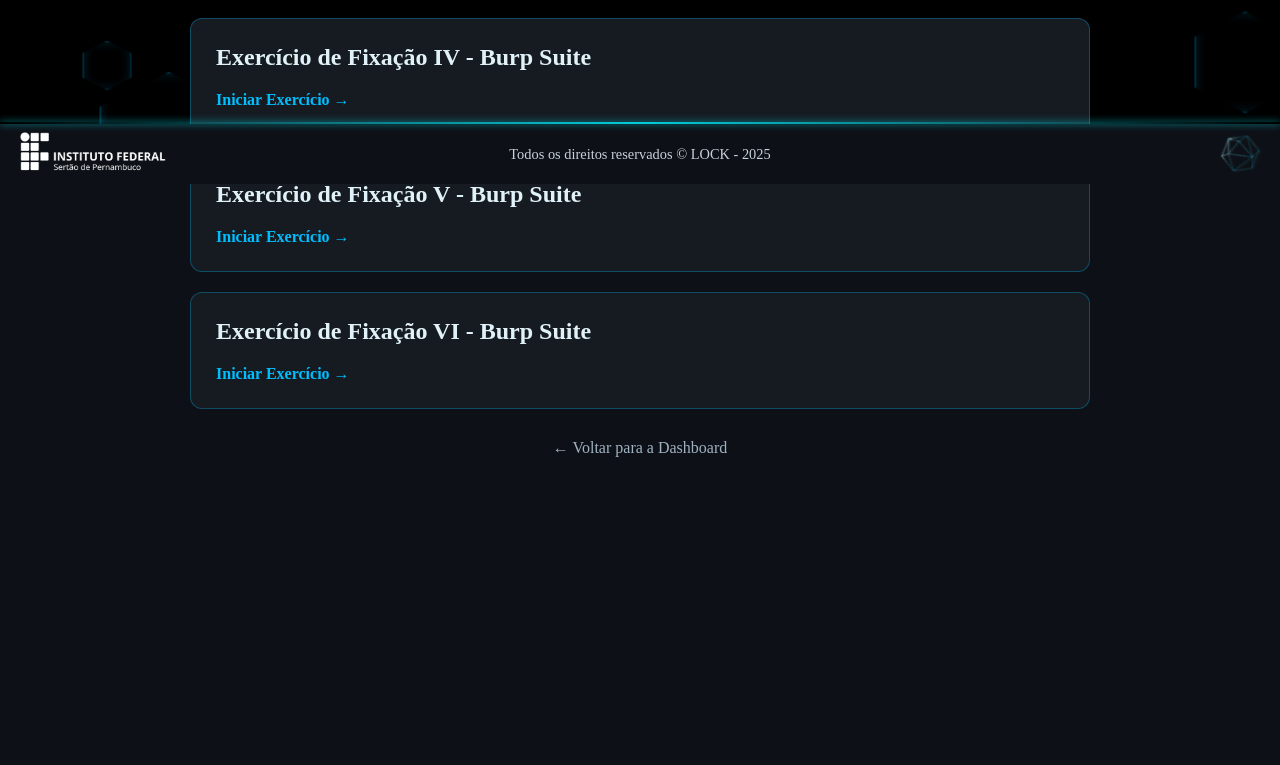
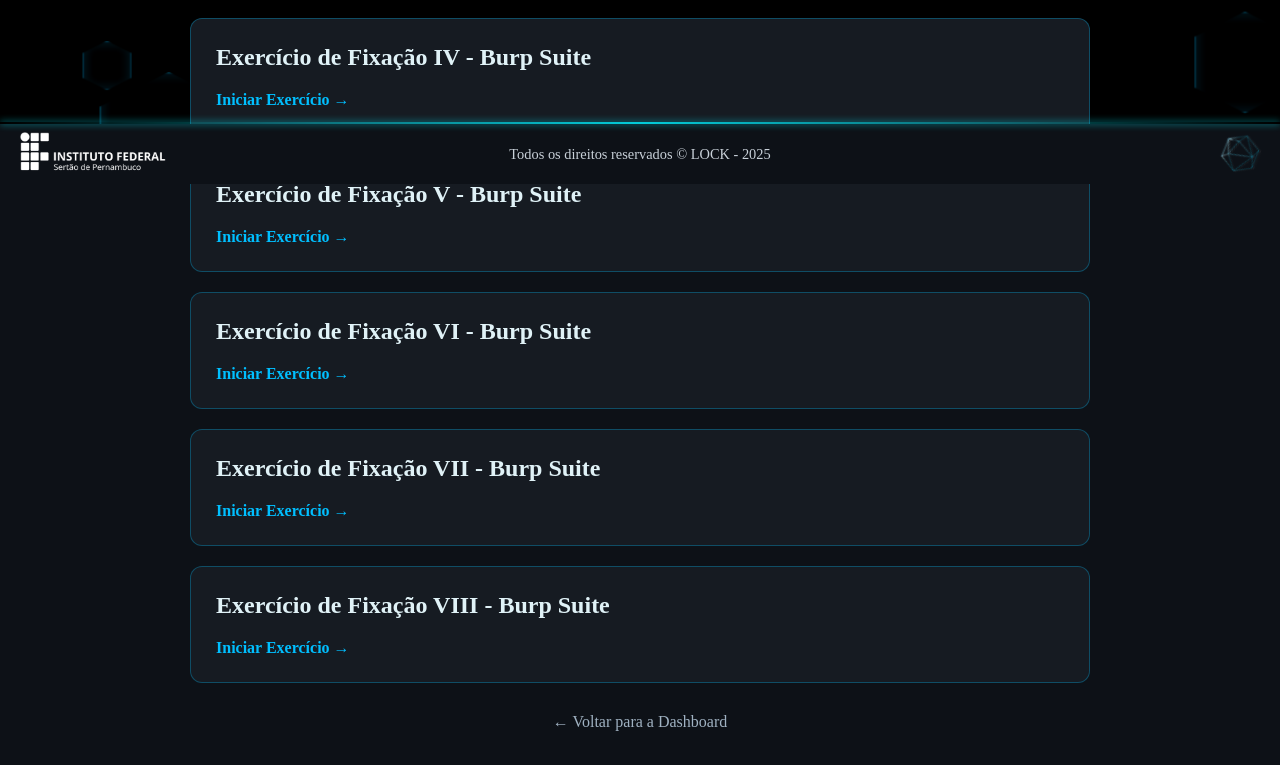
Before and after one commit to TheRealLoppiX/LOCK-FRONT, a React (Create React App) app: page /exercises/burp in a window 1280 px wide. Shown: the part 616-1381 px from the top of the page. Before the commit the page ends 1121 px from the top, so only its background shows below. Built offline with nearby package versions, Linux system fonts and the light colour scheme; no server answers; sample sign-in values are in the browser's storage.

Commit message:
Burp Exercises Finalish

```diff
--- a/src/App.tsx
+++ b/src/App.tsx
@@ -51,6 +51,8 @@ const quizformsburp3 = "https://forms.gle/hVHYnHGnHixtckfm8"
 const quizformsburp4 = "https://forms.gle/6K7qfkp9LyjFgdG37"
 const quizformsburp5 = "https://forms.gle/7bvv1px1Duh5bLKb8"
 const quizformsburp6 = "https://forms.gle/UKtVz6XZ7C2ydNVb6"
+const quizformsburp7 = "https://forms.gle/g5eaRGAojtjMrqcK9"
+const quizformsburp8 = "https://forms.gle/7p75hyGuQZ2NQLzZ8"
 
 // ===================================================================
 // COMPONENTE QUE CONTÉM AS ROTAS
@@ -95,11 +97,19 @@ function AppRoutes() {
           />
       <Route
             path="/exercises/burp/5"
-            element={<FormViewer src={quizformsburp4} title="Exercício de Fixação V - Burp Suite" />}
+            element={<FormViewer src={quizformsburp5} title="Exercício de Fixação V - Burp Suite" />}
           />
       <Route
             path="/exercises/burp/6"
-            element={<FormViewer src={quizformsburp4} title="Exercício de Fixação VI - Burp Suite" />}
+            element={<FormViewer src={quizformsburp6} title="Exercício de Fixação VI - Burp Suite" />}
+          />
+      <Route
+            path="/exercises/burp/7"
+            element={<FormViewer src={quizformsburp7} title="Exercício de Fixação VII - Burp Suite" />}
+          />
+      <Route
+            path="/exercises/burp/8"
+            element={<FormViewer src={quizformsburp8} title="Exercício de Fixação VIII - Burp Suite" />}
           />
 
       {/* Rotas dos Laboratórios */}
--- a/src/pages/dashboard.tsx
+++ b/src/pages/dashboard.tsx
@@ -140,6 +140,9 @@ const Dashboard: React.FC = () => {
               <Link to="/exercises/burp" className="dropdown-item">
                 <FilePdf size={20} /> Burp Suite
               </Link>
+              <Link to="/exercises/tcp" className="dropdown-item">
+                <FilePdf size={20} /> TCPDump
+              </Link>
             </div>
           </div>
         </div>
--- a/src/pages/exercises/ExerciseData.ts
+++ b/src/pages/exercises/ExerciseData.ts
@@ -36,6 +36,16 @@ export const BurpExercises: ExerciseInfo[] = [
     id: '6',
     title: 'Exercício de Fixação VI - Burp Suite',
     path: '/exercises/burp/6'
+  },
+  {
+    id: '7',
+    title: 'Exercício de Fixação VII - Burp Suite',
+    path: '/exercises/burp/7'
+  },
+  {
+    id: '8',
+    title: 'Exercício de Fixação VIII - Burp Suite',
+    path: '/exercises/burp/8'
   }
 ];
 
@@ -45,6 +55,41 @@ export const TCPDumpExercises: ExerciseInfo[] = [
     id: '1',
     title: 'Exercício de Fixação I - TCPDump',
     path: '/exercises/tcp/1'
+  },
+  {
+    id: '2',
+    title: 'Exercício de Fixação II - TCPDump',
+    path: '/exercises/tcp/2'
+  },
+  {
+    id: '3',
+    title: 'Exercício de Fixação III - TCPDump',
+    path: '/exercises/tcp/3'
+  },
+  {
+    id: '4',
+    title: 'Exercício de Fixação IV - TCPDump',
+    path: '/exercises/tcp/4'
+  },
+  {
+    id: '5',
+    title: 'Exercício de Fixação V - TCPDump',
+    path: '/exercises/tcp/5'
+  },
+  {
+    id: '6',
+    title: 'Exercício de Fixação VI - TCPDump',
+    path: '/exercises/tcp/6'
+  },
+  {
+    id: '7',
+    title: 'Exercício de Fixação VII - TCPDump',
+    path: '/exercises/tcp/7'
+  },
+  {
+    id: '8',
+    title: 'Exercício de Fixação VIII - TCPDump',
+    path: '/exercises/tcp/8'
   }
 ];
 
```
